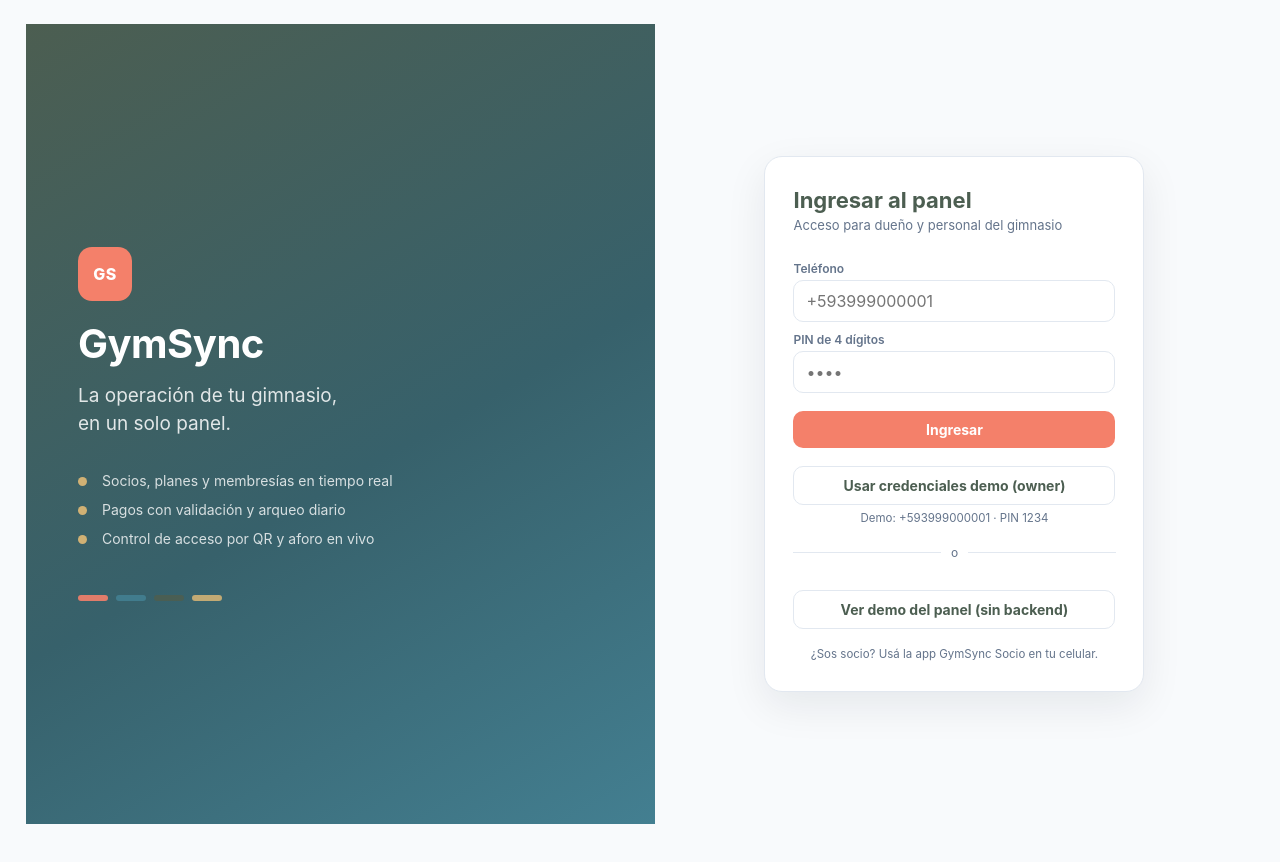
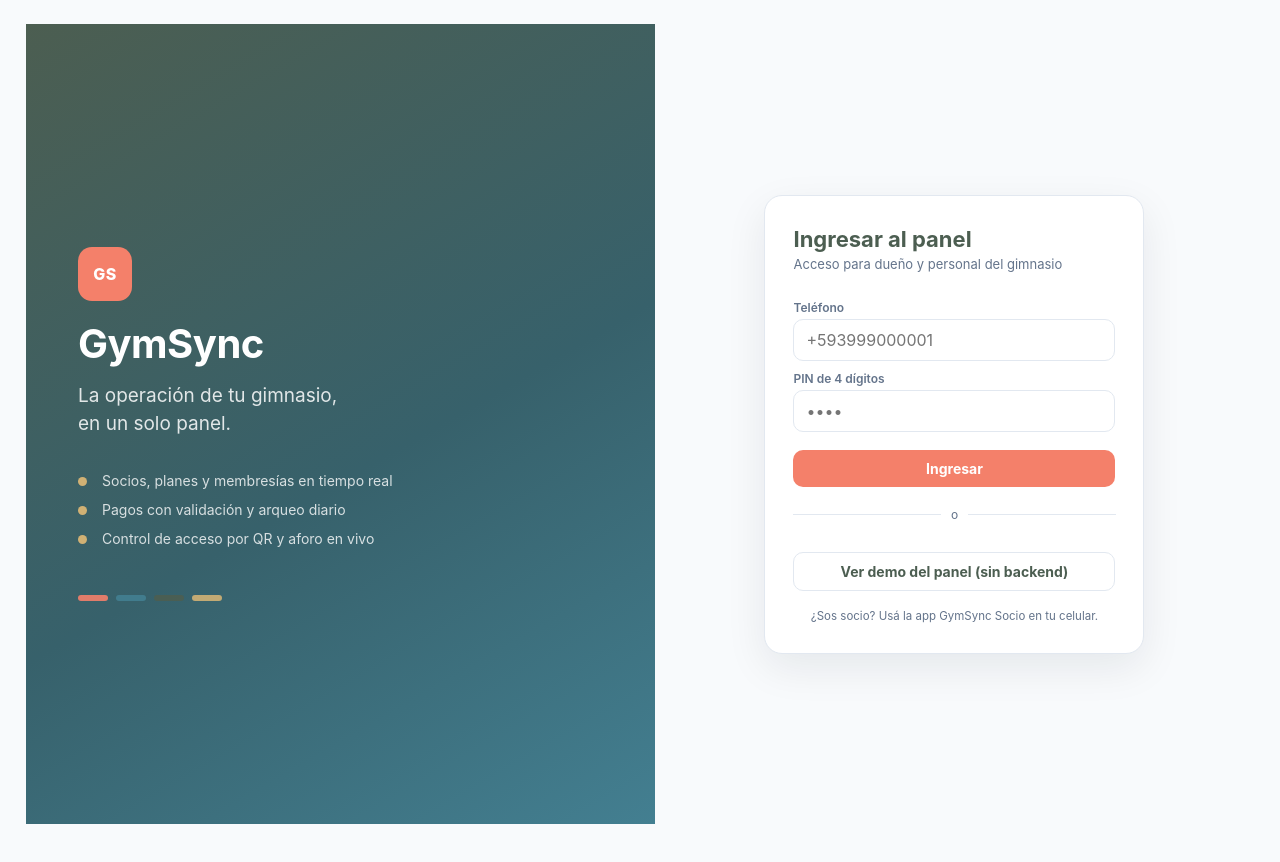
Before and after one commit to daviddemeramacias-arch/GymSync_fronted, an Angular app: page / in a window 1280 px wide. Built offline with nearby package versions, Linux system fonts and the light colour scheme.

Commit message:
fix: quitar boton de credenciales demo del login admin

```diff
--- a/src/app/pages/login/login.html
+++ b/src/app/pages/login/login.html
@@ -37,9 +37,6 @@
 
       <p class="msg" *ngIf="msg">{{ msg }}</p>
 
-      <button class="btn ghost block" type="button" (click)="fillDemo()">Usar credenciales demo (owner)</button>
-      <p class="foot" style="margin-top:6px">Demo: +593999000001 · PIN 1234</p>
-
       <div class="divider"><span>o</span></div>
       <button class="btn ghost block" type="button" (click)="demo()">Ver demo del panel (sin backend)</button>
       <p class="foot">¿Sos socio? Usá la app GymSync Socio en tu celular.</p>
--- a/src/app/pages/login/login.ts
+++ b/src/app/pages/login/login.ts
@@ -36,11 +36,6 @@ export class Login {
     }
   }
 
-  fillDemo() {
-    this.phone = '+593999000001';
-    this.pin = '1234';
-  }
-
   /** Entrada de demostración para revisar la interfaz sin backend levantado. */
   demo() {
     this.auth.setSession('demo-session', {
```
